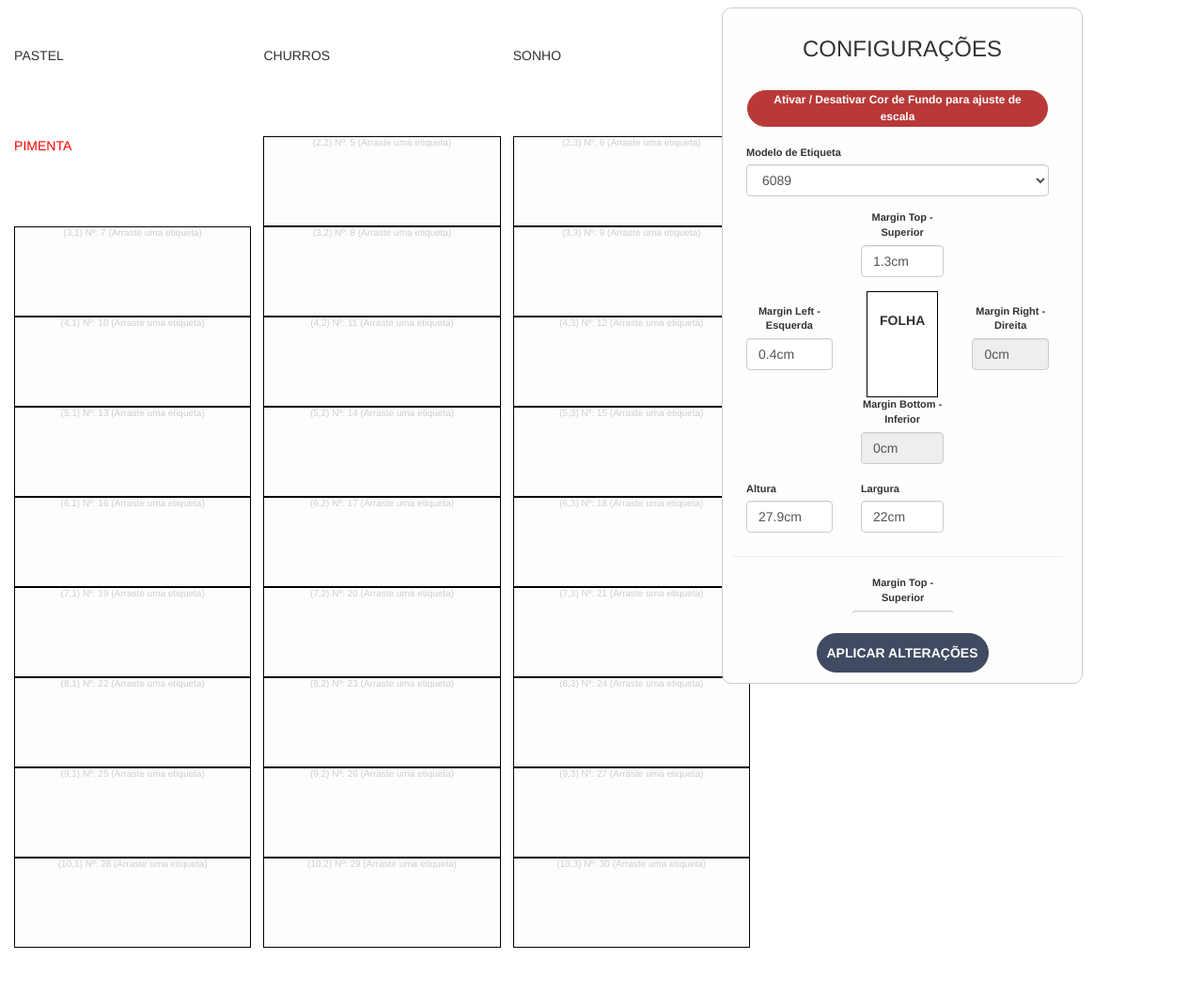
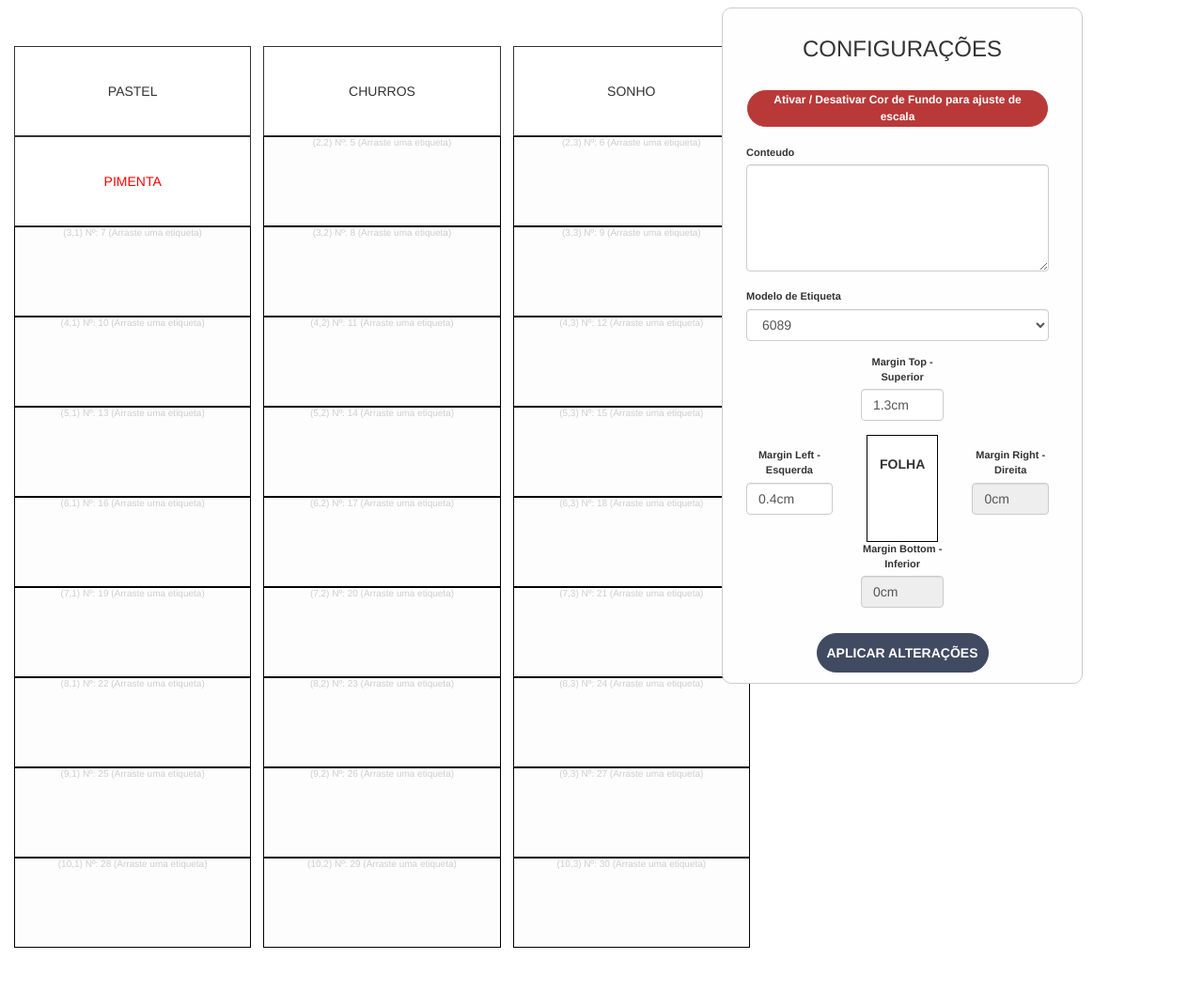
Before and after one commit to celioyutaka/etiqueta, a plain HTML site: page index.html in a window 1280 px wide. Shown: the whole page at 94% size. Drawn offline with nearby package versions, Linux system fonts and the light colour scheme.

Commit message:
feat: add textarea to put dynamic content

```diff
--- a/etiqueta.css
+++ b/etiqueta.css
@@ -25,6 +25,13 @@
 	width: 100%;
 	height: 100%;
 	background-color: #fff;
+	box-shadow: inset 0px 0px 0px 1px;
+	/* align in center and middle */
+	display: flex;
+	justify-content: center;
+	align-items: center;
+	text-align: center;
+
 }
 .no-print{
 	position: absolute;
--- a/etiqueta.js
+++ b/etiqueta.js
@@ -325,3 +325,16 @@ function adicionarCorFundo(){
 
 
 }
+
+function atualizarConteudo(){
+	conteudo = document.getElementById("conteudo");
+	conteudo = conteudo.value.split("\n");
+
+	// make the conteudo like this format '{"0":"PASTEL","1":"CHURROS","2":"SONHO","3":"PIMENTA"}';
+	conteudo = JSON.stringify(conteudo);
+
+	jsonString = conteudo;
+
+	etiqueta.atualizarValores();
+
+}
--- a/index.html
+++ b/index.html
@@ -15,6 +15,10 @@
 				<div style="overflow-y: auto; height: calc(100% - 140px); padding-right: 10px">
 					<div class="form-group  col-xs-12 col-md-12" style="text-align: left;">
 						<button style="background-color: #B93939; color: #fff; border: 1px solid #B93939; margin: 1px;border-radius: 40px;padding: 1px 10px;cursor: pointer;font-weight: bold; font-size: 12px" onclick="adicionarCorFundo()" title="Na tela de preview de impressão, a folha deve ser ocupada pelo fundo vermelho. Lembre-se de deixar sem margens!">Ativar / Desativar Cor de Fundo para ajuste de escala</button>
+					</div>
+					<div class="form-group  col-xs-12 col-md-12" style="text-align: left;">
+						<label style="font-size: 11px">Conteudo</label>
+						<textarea class="form-control" rows="5" id="conteudo" style="" onchange="atualizarConteudo()" onkeyup="atualizarConteudo()"></textarea>
 					</div>
 					<div class="form-group  col-xs-12 col-md-12" style="text-align: left;">
 						<label style="font-size: 11px">Modelo de Etiqueta</label>
```
